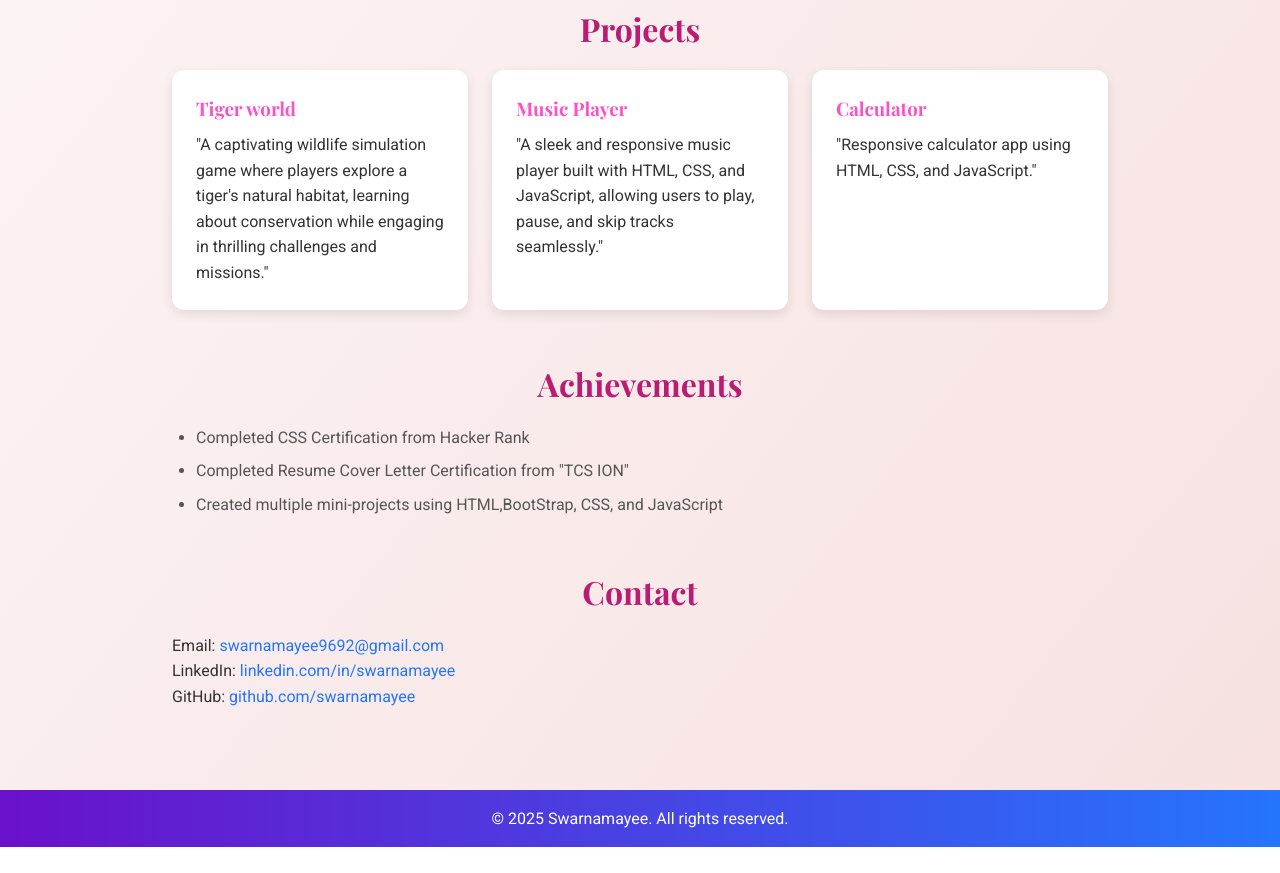
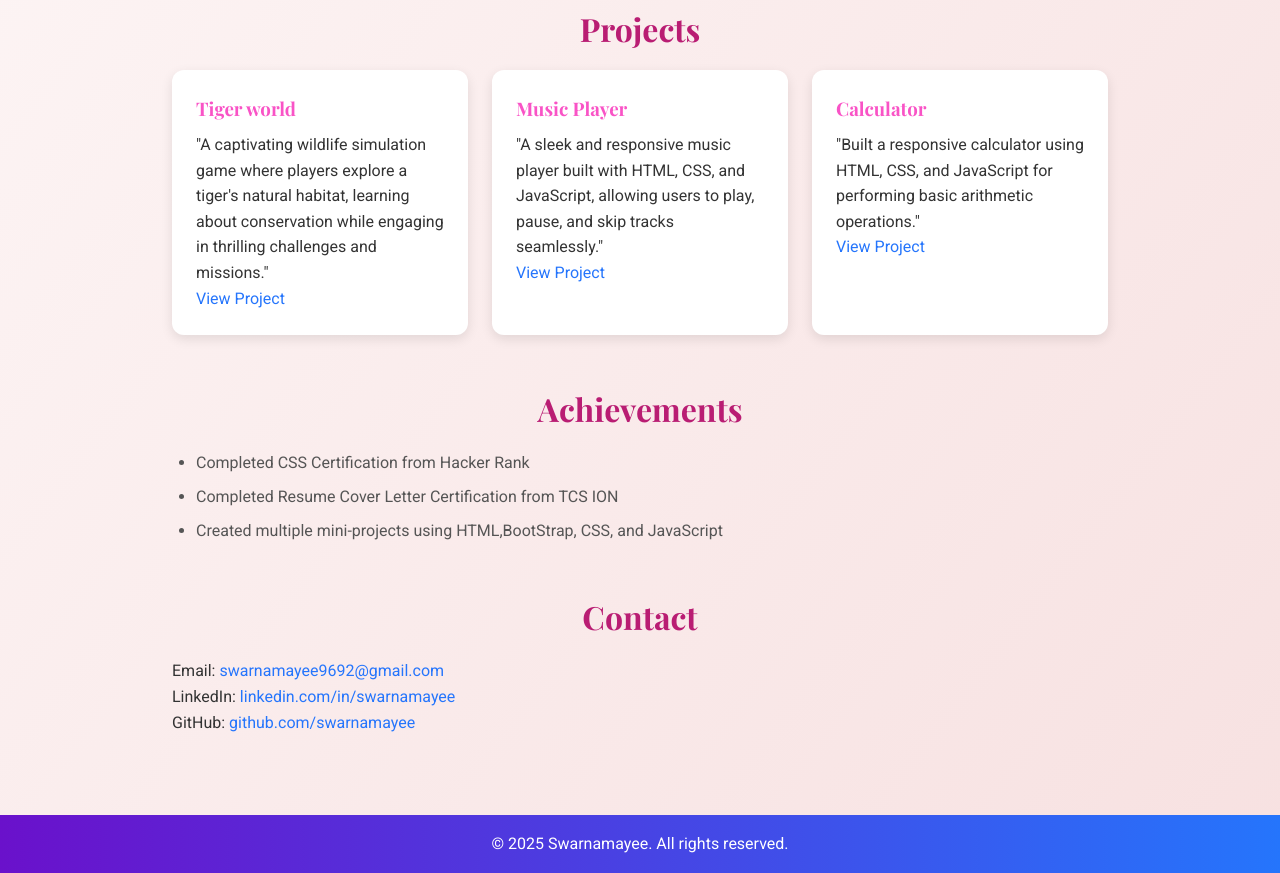
Before and after one commit to dynamic-swarn/Portfolio, a plain HTML site: page index.html in a window 1280 px wide. Shown: the part 773-1646 px from the top of the page. Before the commit the page ends 1620 px from the top, so only its background shows below. Drawn offline with nearby package versions, Linux system fonts and the light colour scheme.

Commit message:
Initial c

```diff
--- a/index.html
+++ b/index.html
@@ -49,16 +49,23 @@
                 <div class="card">
                     <h3>Tiger world</h3>
                     <p>"A captivating wildlife simulation game where players explore a tiger's natural habitat, learning
-                        about conservation while engaging in thrilling challenges and missions."</p>
+                        about conservation while engaging in thrilling challenges and missions."<br>
+                        <a href=" https://dynamic-swarn.github.io/Tigers-0f-the-Wild/" target="_blank">View Project</a>
+                    </p>
                 </div>
                 <div class="card">
                     <h3>Music Player</h3>
                     <p>"A sleek and responsive music player built with HTML, CSS, and JavaScript, allowing users to
-                        play, pause, and skip tracks seamlessly."</p>
+                        play, pause, and skip tracks seamlessly."<br>
+                        <a href="https://dynamic-swarn.github.io/SongPlayer/" target="_blank">View Project</a>
+                    </p>
                 </div>
                 <div class="card">
                     <h3>Calculator</h3>
-                    <p>"Responsive calculator app using HTML, CSS, and JavaScript."</p>
+                    <p>"Built a responsive calculator using HTML, CSS, and JavaScript for performing basic arithmetic
+                        operations."<br>
+                        <a href=" https://dynamic-swarn.github.io/calculator-html-css-js/" target="_blank">View Project</a>
+                    </p>
                 </div>
             </div>
         </section>
@@ -67,7 +74,7 @@
             <h2>Achievements</h2>
             <ul>
                 <li>Completed CSS Certification from Hacker Rank </li>
-                <li>Completed Resume Cover Letter Certification from "TCS ION" </li>
+                <li>Completed Resume Cover Letter Certification from TCS ION </li>
                 <li>Created multiple mini-projects using HTML,BootStrap, CSS, and JavaScript</li>
 
             </ul>
@@ -75,7 +82,7 @@
 
         <section id="contact">
             <h2>Contact</h2>
-            <p>Email: <a href="mailto:swarnamayee@example.com">swarnamayee9692@gmail.com</a></p>
+            <p>Email: <a href="mailto:swarnamayee9692@gmail.com">swarnamayee9692@gmail.com</a></p>
             <p>LinkedIn: <a href="https://www.linkedin.com/in/swarna-mayee-panda/"
                     target="_blank">linkedin.com/in/swarnamayee</a></p>
             <p>GitHub: <a href="https://github.com/dynamic-swarn" target="_blank">github.com/swarnamayee</a></p>
```
Also changed, not shown: 2 other files.
